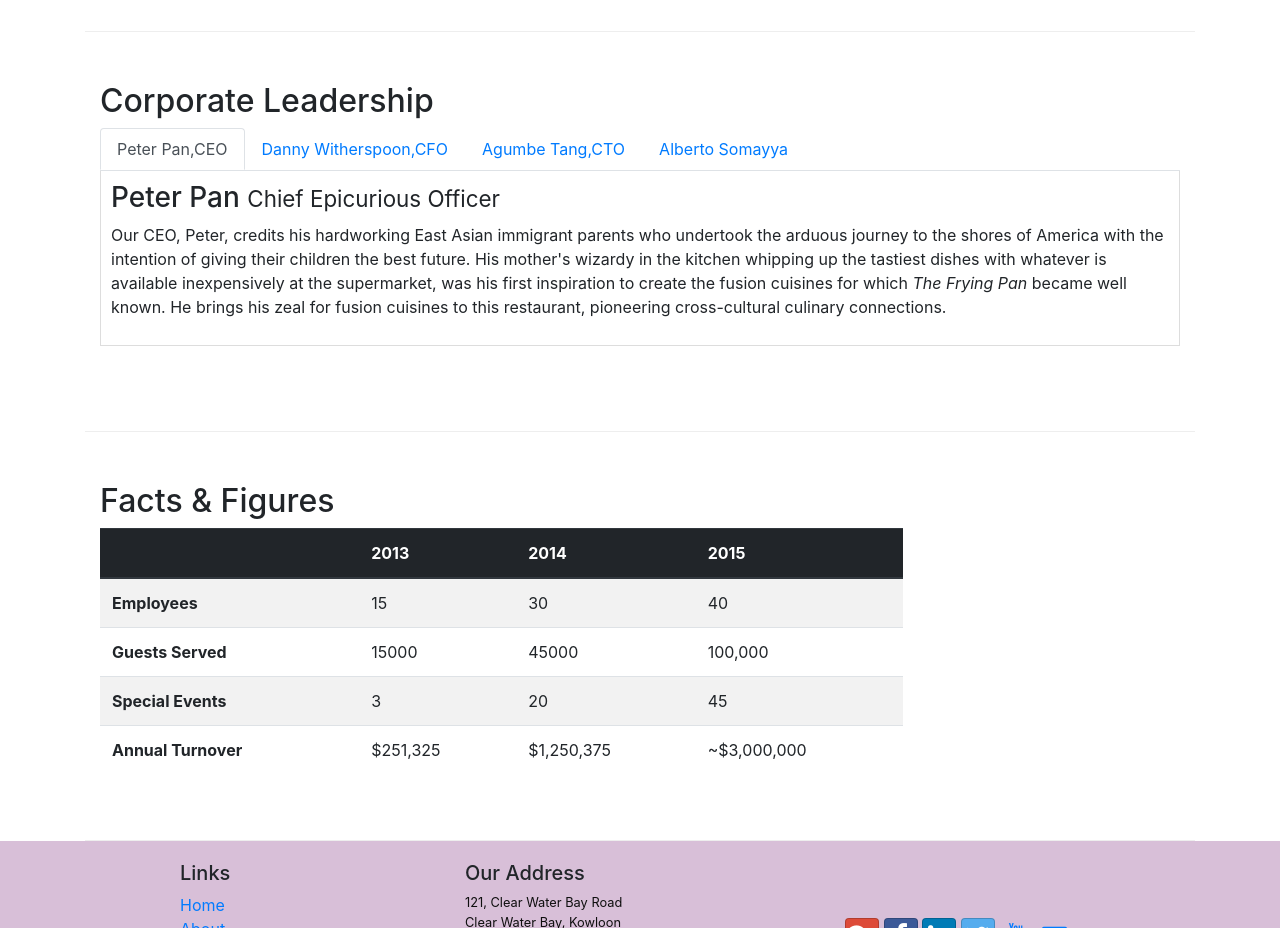
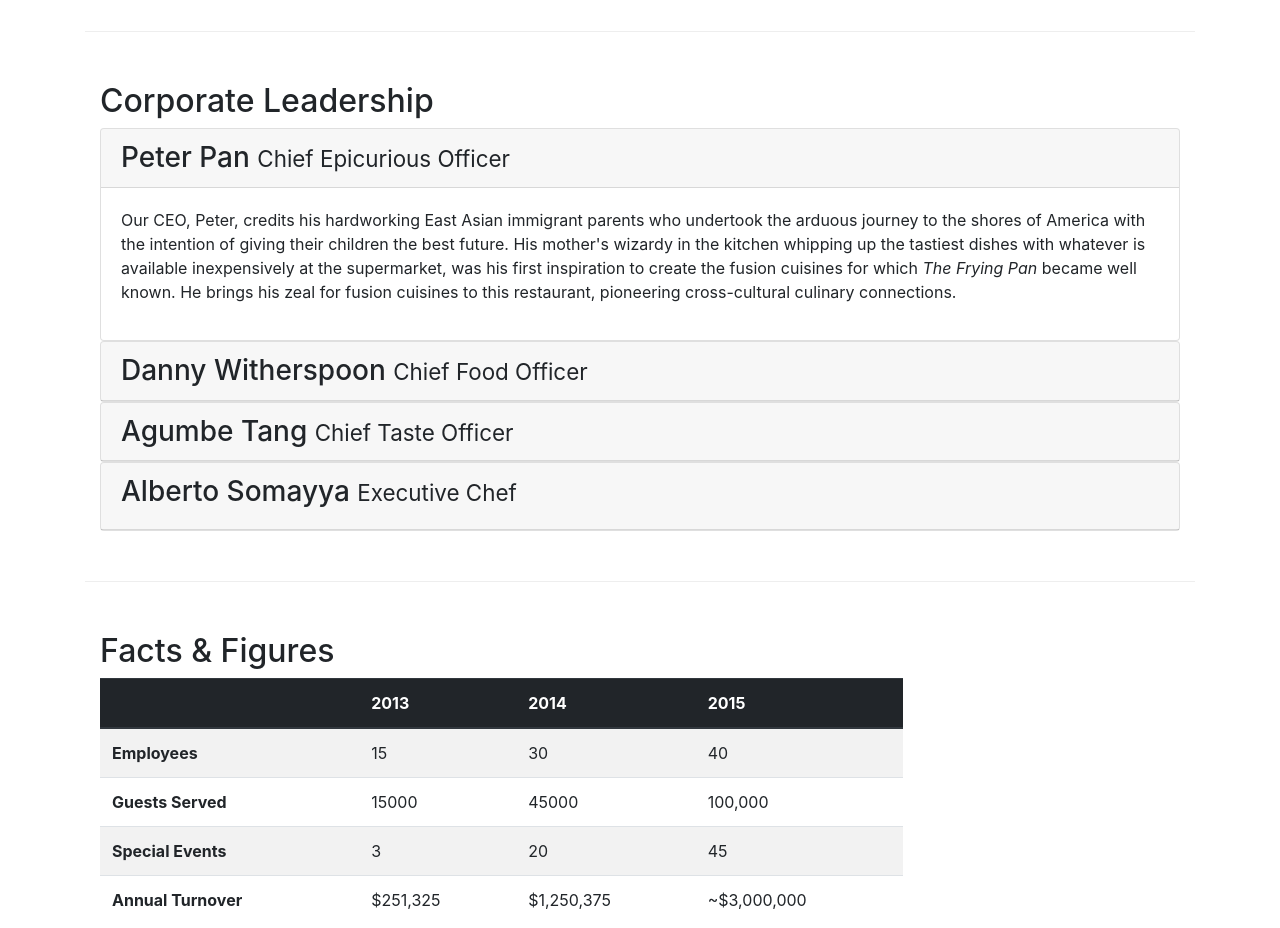
Before and after one commit to khushiu/Bootstrap_proj, a website: page aboutus.html in a window 1280 px wide. Shown: the part 940-1868 px from the top of the page. Drawn offline with nearby package versions, Linux system fonts and the light colour scheme.

Commit message:
Accordion

```diff
--- a/aboutus.html
+++ b/aboutus.html
@@ -106,45 +106,56 @@
         <div class="row row-content">
             <div class="col-12">
                 <h2>Corporate Leadership</h2>
-                <ul class="nav nav-tabs">
-                    <li class="nav-item">
-                        <a class="nav-link active"  role="tab" data-toggle="tab" href="#peter"> Peter Pan,CEO</a>
-                    </li>
-                    <li class="nav-item">
-                        <a class="nav-link"  role="tab" data-toggle="tab" href="#danny"> Danny Witherspoon,CFO</a>
-                    </li>
-                    <li class="nav-items">
-                        <a class="nav-link" role="tab" data-toggle="tab" href="#agumbe"> Agumbe Tang,CTO </a>
-                    </li>
-                    <li class="nav-items">
-                        <a class="nav-link" role="tab" data-toggle="tab" href="#alberto"> Alberto Somayya</a>
-                    </li>
-                </ul>
-                <div class="tab-content">
-                    <div role="tabpanel" class="tab-pane fade show active" id="peter">
-                        <h3>Peter Pan <small>Chief Epicurious Officer</small></h3>
-                        <p class="d-none d-sm-block" >Our CEO, Peter, credits his hardworking East Asian immigrant parents who undertook the arduous journey to the shores of America with the intention of giving their children the best future. His mother's wizardy in the kitchen whipping up the tastiest dishes with whatever is available inexpensively at the supermarket, was his first inspiration to create the fusion cuisines for which <em>The Frying Pan</em> became well known. He brings his zeal for fusion cuisines to this restaurant, pioneering cross-cultural culinary connections.</p>
 
+                <div class="accordion">
+                    <div class="card">
+                        <div class="card-header" role="tab" id="peterhead">
+                            <h3 class="mb-0">
+                                <a data-toggle="collapse" data-target="#peter">Peter Pan <small>Chief Epicurious Officer</small></a></h3>
+
+                        </div>
+                         <div role="tabpanel" class="collapse show" id="peter" data-parent="#accordion">
+                        <div class="card-body">
+                            <p class="d-none d-sm-block" >Our CEO, Peter, credits his hardworking East Asian immigrant parents who undertook the arduous journey to the shores of America with the intention of giving their children the best future. His mother's wizardy in the kitchen whipping up the tastiest dishes with whatever is available inexpensively at the supermarket, was his first inspiration to create the fusion cuisines for which <em>The Frying Pan</em> became well known. He brings his zeal for fusion cuisines to this restaurant, pioneering cross-cultural culinary connections.</p>
+                        </div>
+
+                     </div>
                     </div>
-                    <div role="tabpanel" class="tab-pane fade " id="danny">
-                         <h3>Danny Witherspoon <small>Chief Food Officer</small></h3>
+                    <div class="card">
+                        <div class="card-header" role="tab" id="dannyhead">
+                            <h3 class="mb-0"><a data-toggle="collapse" data-target="#danny">Danny Witherspoon <small>Chief Food Officer</small></a></h3>
+                        </div>
+                        <div  class="collapse " id="danny" data-parent="#accordion">
+                          <div class="card-body">
                             <p class="d-none d-sm-block">Our CFO, Danny, as he is affectionately referred to by his colleagues, comes from a long established family tradition in farming and produce. His experiences growing up on a farm in the Australian outback gave him great appreciation for varieties of food sources. As he puts it in his own words, <em>Everything that runs, wins, and everything that stays, pays!</em></p>
-                            <hr>
+                          </div>
+
+                        </div>
+                    </div>
+                    <div class="card">
+                        <div class="card-header" role="tab" id="agumbehead">
+                            <h3 class="mb-0"><a data-toggle="collapse" data-target="#agumbe">Agumbe Tang <small>Chief Taste Officer</small></a></h3>
+                        </div>
+
+                      <div role="tabpanel" class="collapse" id="agumbe" data-parent="#accordion">
+                        <div class="card-body">
+                            <p class="d-none d-sm-block">Blessed with the most discerning gustatory sense, Agumbe, our CTO, personally ensures that every dish that we serve meets his exacting tastes. Our chefs dread the tongue lashing that ensues if their dish does not meet his exacting standards. He lives by his motto, <em>You click only if you survive my lick.</em></p>
+                        </div>
+                      </div>
                     </div>
 
-                    <div role="tabpanel" class="tab-pane fade  " id="agumbe">
-                       <h3>Agumbe Tang <small>Chief Taste Officer</small></h3>
-                        <p class="d-none d-sm-block">Blessed with the most discerning gustatory sense, Agumbe, our CTO, personally ensures that every dish that we serve meets his exacting tastes. Our chefs dread the tongue lashing that ensues if their dish does not meet his exacting standards. He lives by his motto, <em>You click only if you survive my lick.</em></p>
-                        <hr>
+                    <div class="card">
+                        <div class="card-header" role="tab" id="albertoheader">
+                             <h3><a data-toggle="collapse" data-target="#agumbe" >Alberto Somayya <small>Executive Chef</small></a></h3>
+                        </div>
+                         <div role="tabpanel" class="collapse  " id="alberto" data-parent="#accordion">
+                            <div class="card-body">
+                            <p class="d-none d-sm-block">Award winning three-star Michelin chef with wide International experience having worked closely with whos-who in the culinary world, he specializes in creating mouthwatering Indo-Italian fusion experiences. He says, <em>Put together the cuisines from the two craziest cultures, and you get a winning hit! Amma Mia!</em></p>
+                        </div>
+                    </div>
+                </div>
                     </div>
 
-
-                    <div role="tabpanel" class="tab-pane fade  " id="alberto">
-
-                        <h3>Alberto Somayya <small>Executive Chef</small></h3>
-                <p class="d-none d-sm-block">Award winning three-star Michelin chef with wide International experience having worked closely with whos-who in the culinary world, he specializes in creating mouthwatering Indo-Italian fusion experiences. He says, <em>Put together the cuisines from the two craziest cultures, and you get a winning hit! Amma Mia!</em></p>
-                    </div>
-                </div>
 
 
             </div>
```
Also changed, not shown: contactus.html (+4 -4 lines), index.html (+7 -7 lines).
